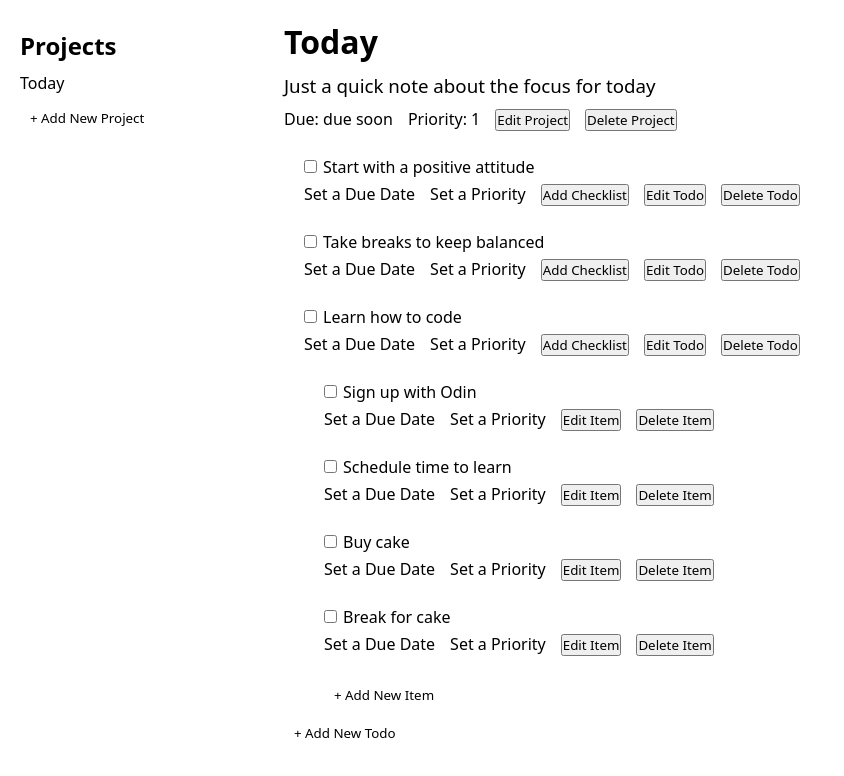
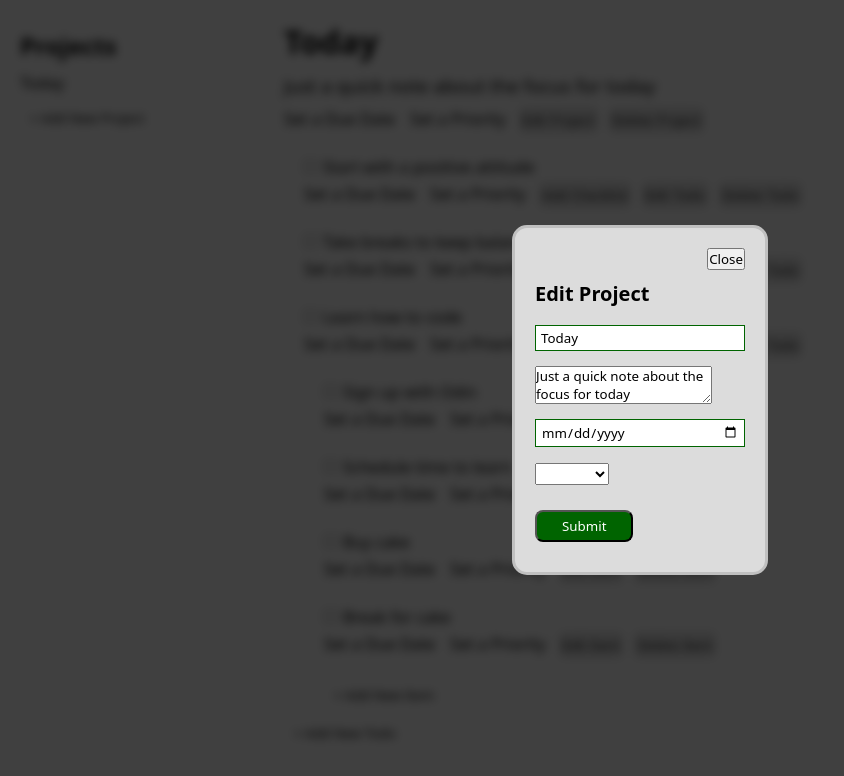
Before and after one commit to MatthewWestDev/todo-list, a website built with webpack: page src/template.html in a window 1280 px wide. Both pictures are taken after a click on the button "Edit Project". Shown: the whole page, without its empty margins (0-844 px from the left). Built offline with nearby package versions, Linux system fonts and the light colour scheme.

Commit message:
Adds clicking and updating of projects

```diff
--- a/src/index.js
+++ b/src/index.js
@@ -11,3 +11,4 @@ loadSidebar();
 let projects = getProjects();
 loadMain( projects[0] );
 // loadMain();
+printProjects();
--- a/src/project-controller.js
+++ b/src/project-controller.js
@@ -27,7 +27,7 @@ function loadData() {
 
     } else {
         console.log("creating default project");
-        creator.project( "Today", "Just a quick note about the focus for today", "due soon", 1 );
+        creator.project( "Today", "Just a quick note about the focus for today" );
         currentProject = projects[0];
         creator.todo( "Start with a positive attitude", currentProject );
         creator.todo( "Take breaks to keep balanced", currentProject );
--- a/src/screen-controller.js
+++ b/src/screen-controller.js
@@ -10,6 +10,7 @@ const getCurrentProject = () => currentProject;
 function setCurrentProject( title ) {
     currentProject = projects.find(( project ) => project.title === title );
     console.log( "set current project" );
+    loadMain( currentProject );
   }
 
 let currentTodo;
@@ -41,6 +42,9 @@ const addProjectBtn = document.createElement( "button" );
 addProjectBtn.classList.add( "add-project-btn" );
 addProjectBtn.innerHTML = `&plus; Add New Project`;
 sidebar.appendChild( addProjectBtn );
+addProjectBtn.addEventListener( "click", () => {
+    loadModal( "create", "project" );
+});
 const main = document.createElement( "div" );
 main.classList.add( "main" );
 
@@ -51,8 +55,12 @@ const loadSidebar = () => {
     projectList.textContent = "";
     for ( const projectItem of projects ) {
         const li = document.createElement( "li" );
+        li.classList.add( "project-item" );
         li.setAttribute("data-id", `${ projectItem.id }` );
         li.textContent = `${ projectItem.title }`;
+        li.addEventListener( "click", () => {
+            setCurrentProject( projectItem.title );
+        });
 
         projectList.appendChild( li );
     }
@@ -101,6 +109,9 @@ const loadMain = ( project ) => {
     projectEditBtn.setAttribute("data-id", `${ project.id }` );
     projectEditBtn.textContent = "Edit Project";
     projectEditLi.appendChild( projectEditBtn );
+    projectEditBtn.addEventListener( "click", () => {
+        loadModal( "edit", "project", `${ project.id }` );
+    });
 
     const projectDeleteLi = document.createElement( "li" );
     projectDeleteLi.classList.add( "project-delete-li" );
@@ -275,11 +286,34 @@ const loadMain = ( project ) => {
 
 }
 
-const loadModal = ( action, type ) => {
+
+
+
+
+
+
+
+
+
+const loadModal = ( action, type, projectId, todoId, checkItemId ) => {
 
     const modal = document.createElement( "dialog" );
     modal.id = "modal";
     main.appendChild( modal );
+
+    let project;
+    let todo;
+    let checkItem;
+
+    if ( action == "edit" && type == "project" ) {
+        project = projects[ projectId ];
+    }
+    if ( action == "edit" && type == "todo" ) {
+        todo = project.todos[ todoId ];
+    }
+    if ( action == "edit" && type == "checkItem" ) {
+        checkItem = project.todo.checkList[ checkItemId ];
+    }
 
 
     const modalContent = document.createElement( "div" );
@@ -288,6 +322,7 @@ const loadModal = ( action, type ) => {
 
     const closeModalBtn = document.createElement( "button" );
     closeModalBtn.classList.add( "close-modal-btn" );
+    closeModalBtn.textContent = "Close";
     modalContent.appendChild( closeModalBtn );
 
     const titleForm = document.createElement( "form" );
@@ -304,17 +339,78 @@ const loadModal = ( action, type ) => {
         legend.textContent = "Edit Project";
     }
     fieldset.appendChild( legend );
+
     const pTitle = document.createElement( "p" );
     fieldset.appendChild( pTitle );
     const labelTitle = document.createElement( "label" );
-    labelTitle.htmlFor = "title";
+    labelTitle.htmlFor = "title_input";
     pTitle.appendChild( labelTitle );
     const titleInput = document.createElement( "input" );
     titleInput.id = "title_input";
     titleInput.type = "text";
     titleInput.name = "title_input";
     titleInput.required = true;
+    if ( action == "edit" && type == "project" ) {
+        titleInput.value = `${ project.title }`;
+    }
     pTitle.appendChild( titleInput );
+
+    const pNote = document.createElement( "p" );
+    fieldset.appendChild( pNote );
+    const labelNote = document.createElement( "label" );
+    labelNote.htmlFor = "note_input";
+    pNote.appendChild( labelNote );
+    const noteInput = document.createElement( "textarea" );
+    noteInput.id = "note_input";
+    // noteInput.type = "text";
+    noteInput.name = "note_input";
+    // noteInput.required = true;
+    if ( action == "edit" && type == "project" ) {
+        noteInput.value = `${ project.notes }`;
+    }
+    pNote.appendChild( noteInput );
+
+    const pDueDate = document.createElement( "p" );
+    fieldset.appendChild( pDueDate );
+    const labelDueDate = document.createElement( "label" );
+    labelDueDate.htmlFor = "due_date_input";
+    pDueDate.appendChild( labelDueDate );
+    const dueDateInput = document.createElement( "input" );
+    dueDateInput.id = "due_date_input";
+    dueDateInput.type = "date";
+    dueDateInput.name = "due_date_input";
+    dueDateInput.value = "";
+    // dueDateInput.required = true;
+    if ( action == "edit" && type == "project" ) {
+        dueDateInput.value = `${ project.dueDate }`;
+    }
+    pDueDate.appendChild( dueDateInput );
+
+    const pPriority = document.createElement( "p" );
+    fieldset.appendChild( pPriority );
+    const labelPriority = document.createElement( "label" );
+    labelPriority.htmlFor = "priority_input";
+    pPriority.appendChild( labelPriority );
+    const priorityInput = document.createElement( "select" );
+    priorityInput.id = "priority_input";
+    // priorityInput.type = "select";
+    priorityInput.name = "priority_input";
+    // priorityInput.required = true;
+    if ( action == "edit" && type == "project" ) {
+        priorityInput.value = `${ project.priority }`;
+    }
+    pPriority.appendChild( priorityInput );
+    // const defaultOption = document.createElement( "option" );
+    // defaultOption.value = "";
+
+
+    const priorityArray = [ "", "Low", "Medium", "High" ];
+    for ( let i = 0; i < priorityArray.length; i++ ) {
+        const option = document.createElement( "option" );
+        option.value = priorityArray[ i ];
+        option.textContent = priorityArray[ i ];
+        priorityInput.appendChild( option );
+    }
 
     const pSubmit = document.createElement( "p" );
     titleForm.appendChild( pSubmit );
@@ -328,7 +424,12 @@ const loadModal = ( action, type ) => {
 
     modalSubmitBtn.addEventListener( "click", (e) => {
         e.preventDefault();
+
         const titleString = titleInput.value;
+        const noteString = noteInput.value;
+        const dueDateString = dueDateInput.value;
+        const priorityString = priorityInput.value;
+
         if ( action == "create" && type == "project" ) {
             creator.project( titleString );
             save();
@@ -336,24 +437,18 @@ const loadModal = ( action, type ) => {
             setCurrentProject( titleString );
             console.log( currentProject );
             loadMain( getCurrentProject() );
-
-
+        } else if ( action == "edit" && type == "project" ) {
+            project.updateTitle( titleString );
+            project.updateNotes( noteString );
+            project.updateDueDate( dueDateString );
+            project.updatePriority( priorityString );
+            save();
+            loadSidebar();
+            setCurrentProject( titleString );
+            loadMain( getCurrentProject() );
         }
 
     })
-
-    // set it as current project
 }
 
-
-
-addProjectBtn.addEventListener( "click", () => {
-    loadModal( "create", "project" );
-})
-
-// click function for Edit Project button
-
-// build modals for todo and new checkItem
-
-
 export { loadSidebar, loadMain, loadModal };
--- a/src/styles.css
+++ b/src/styles.css
@@ -73,3 +73,90 @@ input[type="checkbox"] {
     background-color: transparent;
 
 }
+
+dialog {
+    margin: auto;
+    border-radius: 15px;
+    border: 3px solid silver;
+    padding: 20px;
+    background-color: gainsboro;
+  }
+
+  .modal-content {
+    display: flex;
+    flex-direction: column;
+    align-items: end;
+    gap: 10px;;
+
+  }
+
+  dialog::backdrop {
+    background-color: rgba(0, 0, 0, .75);
+    backdrop-filter: blur(5px);
+  }
+
+  .closeModal {
+    font-weight: normal;
+    font-size: 12px;
+    background-color: transparent;
+    color: gray;
+    padding: 3px;
+    border: none;
+  }
+
+  fieldset {
+    border: none;
+    margin-bottom: 15px;
+  }
+
+  legend {
+    font-size: 20px;
+    font-weight: bold;
+    margin-bottom: 15px;
+  }
+
+  form p {
+    margin-bottom: 10px;
+  }
+
+  form label, form input {
+    width: 100%;
+    display: block;
+  }
+
+  form label {
+    font-size: 18px;
+    margin-bottom: 3px;
+  }
+
+  form input {
+    margin-bottom: 15px;
+    padding: 3px 5px;
+    border: 1px solid #666;
+  }
+
+  form input:focus {
+    border: 1px solid blue;
+    box-shadow: 0 0 5px rgba(81, 203, 238, 1);
+
+  }
+
+  form input:valid {
+    border: 1px solid darkgreen;
+  }
+
+  form input:focus:invalid {
+    border: 1px dashed red;
+  }
+
+  form input:invalid {
+    background-color: lightpink;
+  }
+
+  form button {
+    padding: 5px 25px;
+    margin-bottom: 0px;
+    background-color: darkgreen;
+    border-radius: 8px;
+    color: white;
+  }
```
